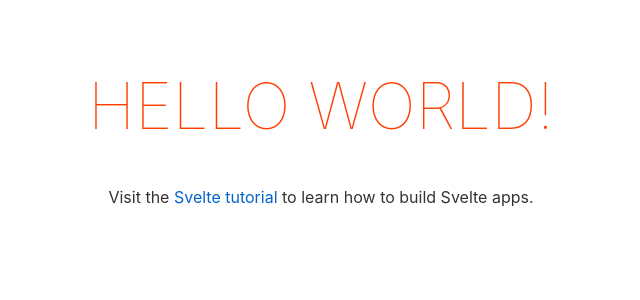
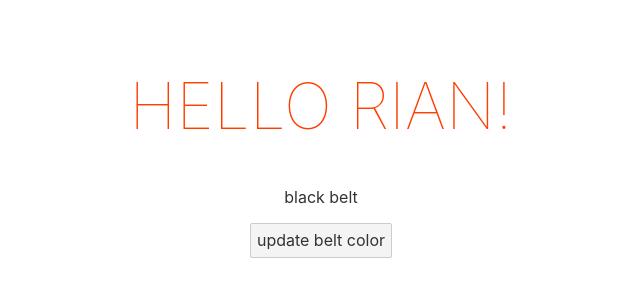
Before and after one commit to rianperassoli/svelte-tuto-beginner, a Svelte app: page / in a window 1280 px wide. Shown: the top 300 px of the page, without its empty margins (319-959 px from the left). Built offline with nearby package versions, Linux system fonts and the light colour scheme.

Commit message:
svelte sintax for click and variables

```diff
--- a/src/App.svelte
+++ b/src/App.svelte
@@ -1,10 +1,18 @@
 <script>
-	export let name;
+  let name = "Rian";
+  let beltColour = "black";
+
+  const handleClick = ()=> {
+    beltColour = 'orange'
+  }
+
 </script>
 
 <main>
   <h1>Hello {name}!</h1>
-	<p>Visit the <a href="https://svelte.dev/tutorial">Svelte tutorial</a> to learn how to build Svelte apps.</p>
+  <p>{beltColour} belt</p>
+
+  <button on:click={handleClick}>update belt color</button>
 </main>
 
 <style>
```
Also changed, not shown: src/main.js (+4 -4 lines). Lines whose indentation alone changed are shown as unchanged.
